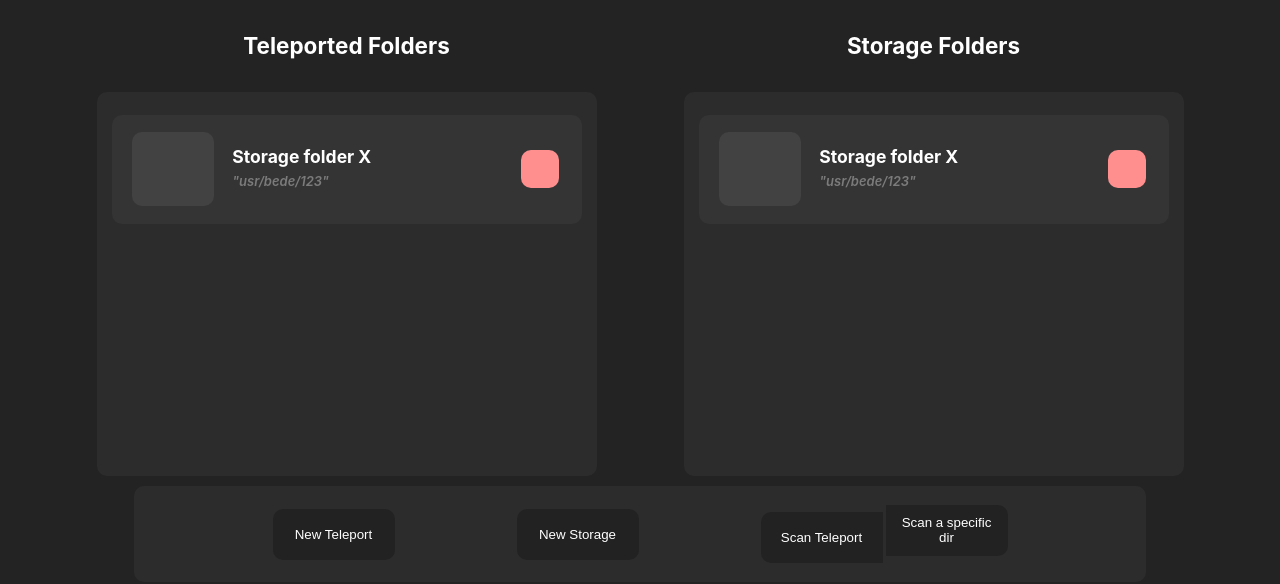
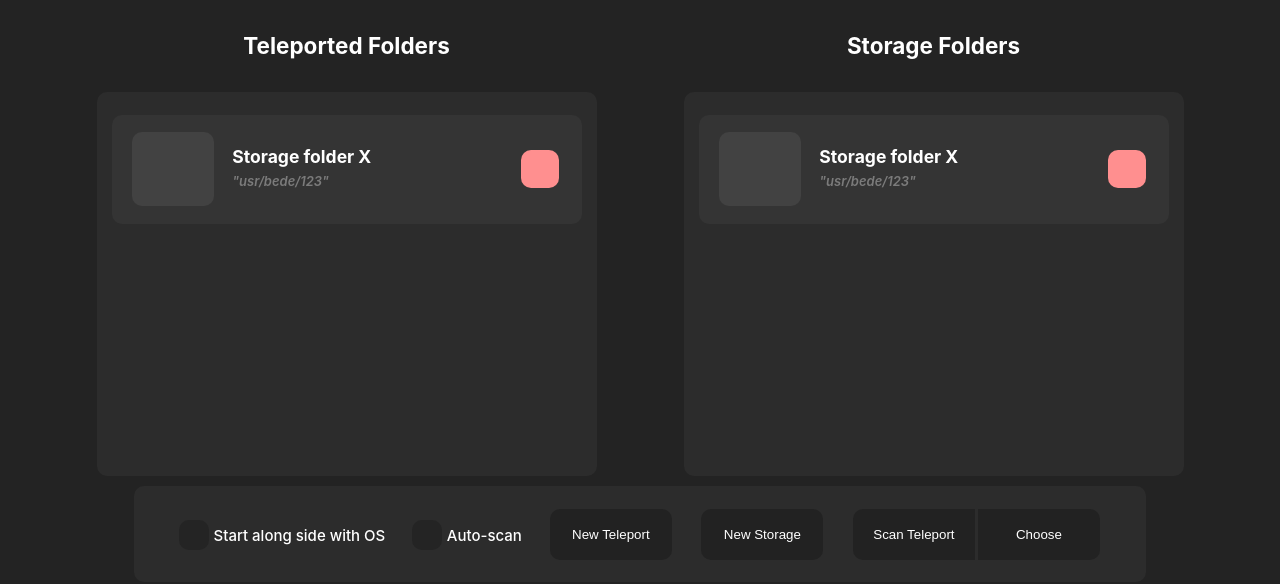
Before and after one commit to surtr1st/tereporto, a Vue app: page / in a window 1280 px wide. Shown: the top 584 px of the page. Built offline with nearby package versions, Linux system fonts and the light colour scheme.

Commit message:
add checkbox and arrange to functional

```diff
--- a/src/App.vue
+++ b/src/App.vue
@@ -1,6 +1,7 @@
 <script setup lang="ts">
 import Button from './components/Button.vue';
 import ButtonGroup from './components/ButtonGroup.vue';
+import Checkbox from './components/Checkbox.vue';
 import Descriptive from './components/Descriptive.vue';
 import FunctionalPanel from './components/FunctionalPanel.vue';
 import Grid from './components/Grid.vue';
@@ -57,6 +58,8 @@ import TitleHeader from './components/TitleHeader.vue';
     </GridItem>
     <GridItem position="footer">
       <FunctionalPanel>
+        <Checkbox label="Start along side with OS" />
+        <Checkbox label="Auto-scan" />
         <Button
           label="New Teleport"
           color="darker"
@@ -76,7 +79,7 @@ import TitleHeader from './components/TitleHeader.vue';
             larger
           />
           <Button
-            label="Scan a specific dir"
+            label="Choose"
             color="darker"
             larger
           />
--- a/src/components/Checkbox.vue
+++ b/src/components/Checkbox.vue
@@ -1,5 +1,90 @@
-<script setup lang="ts"></script>
+<script setup lang="ts">
+interface ICheckbox {
+  label?: string;
+  checked?: boolean;
+}
+defineProps<ICheckbox>();
+</script>
 
-<template></template>
+<template>
+  <label class="tp__checkbox-label">
+    {{ label }}
+    <input
+      type="checkbox"
+      :checked="checked"
+    />
+    <span class="tp__checkmark"></span>
+  </label>
+</template>
 
-<style scoped></style>
+<style scoped>
+.tp__checkbox-label {
+  display: block;
+  position: relative;
+  padding-top: 3.5px;
+  padding-left: 35px;
+  cursor: pointer;
+  font-size: 15px;
+  font-weight: 500;
+  -webkit-user-select: none;
+  -moz-user-select: none;
+  -ms-user-select: none;
+  user-select: none;
+  background: inherit;
+}
+
+/* Hide the browser's default checkbox */
+.tp__checkbox-label input {
+  position: absolute;
+  opacity: 0;
+  cursor: pointer;
+  height: 0;
+  width: 0;
+}
+
+/* Create a custom checkbox */
+.tp__checkmark {
+  position: absolute;
+  top: 0;
+  left: 0;
+  height: 30px;
+  width: 30px;
+  border-radius: 10px;
+  background: var(--darker-neutral);
+}
+
+/* On mouse-over, add a grey background color */
+.tp__checkbox-label:hover input ~ .tp__checkmark {
+  background: var(--light-neutral-gray);
+}
+
+/* When the checkbox is checked, add a blue background */
+.tp__checkbox-label input:checked ~ .tp__checkmark {
+  background-color: #4f42ff;
+}
+
+/* Create the checkmark/indicator (hidden when not checked) */
+.tp__checkmark:after {
+  content: '';
+  position: absolute;
+  display: none;
+}
+
+/* Show the checkmark when checked */
+.tp__checkbox-label input:checked ~ .tp__checkmark:after {
+  display: block;
+}
+
+/* Style the checkmark/indicator */
+.tp__checkbox-label .tp__checkmark:after {
+  left: 11px;
+  top: 7px;
+  width: 5px;
+  height: 10px;
+  border: solid white;
+  border-width: 0 3px 3px 0;
+  -webkit-transform: rotate(45deg);
+  -ms-transform: rotate(45deg);
+  transform: rotate(45deg);
+}
+</style>
--- a/src/styles.css
+++ b/src/styles.css
@@ -13,6 +13,7 @@
   --light-neutral-gray: #343434;
   --lighter-neutral-gray: #424242;
   --darker-neutral-gray: #232323;
+  --darker-neutral: #242424;
   --danger-color: #FF8F8F;
   --light-danger-color: #ffa7a7;
 }
```
